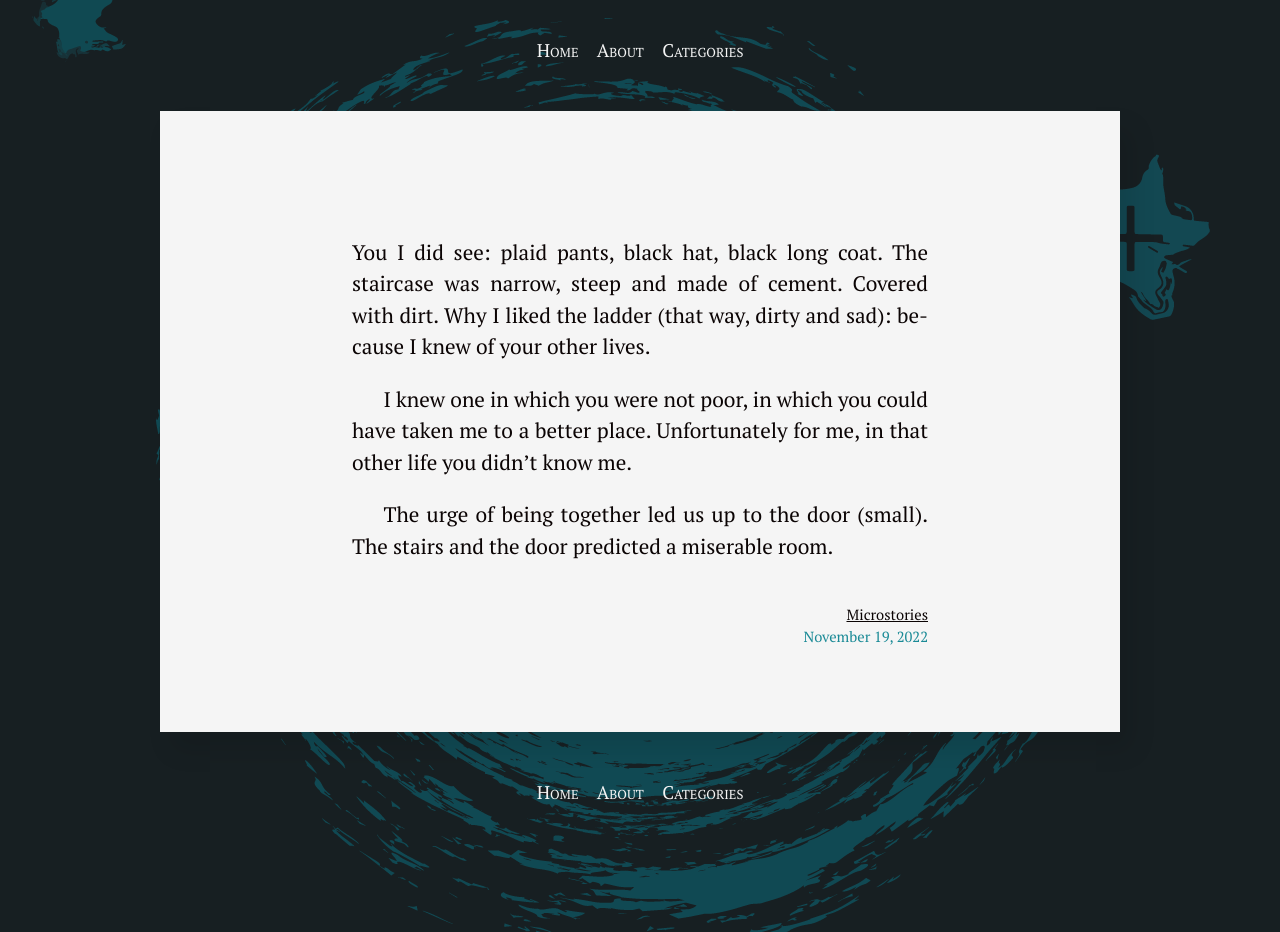
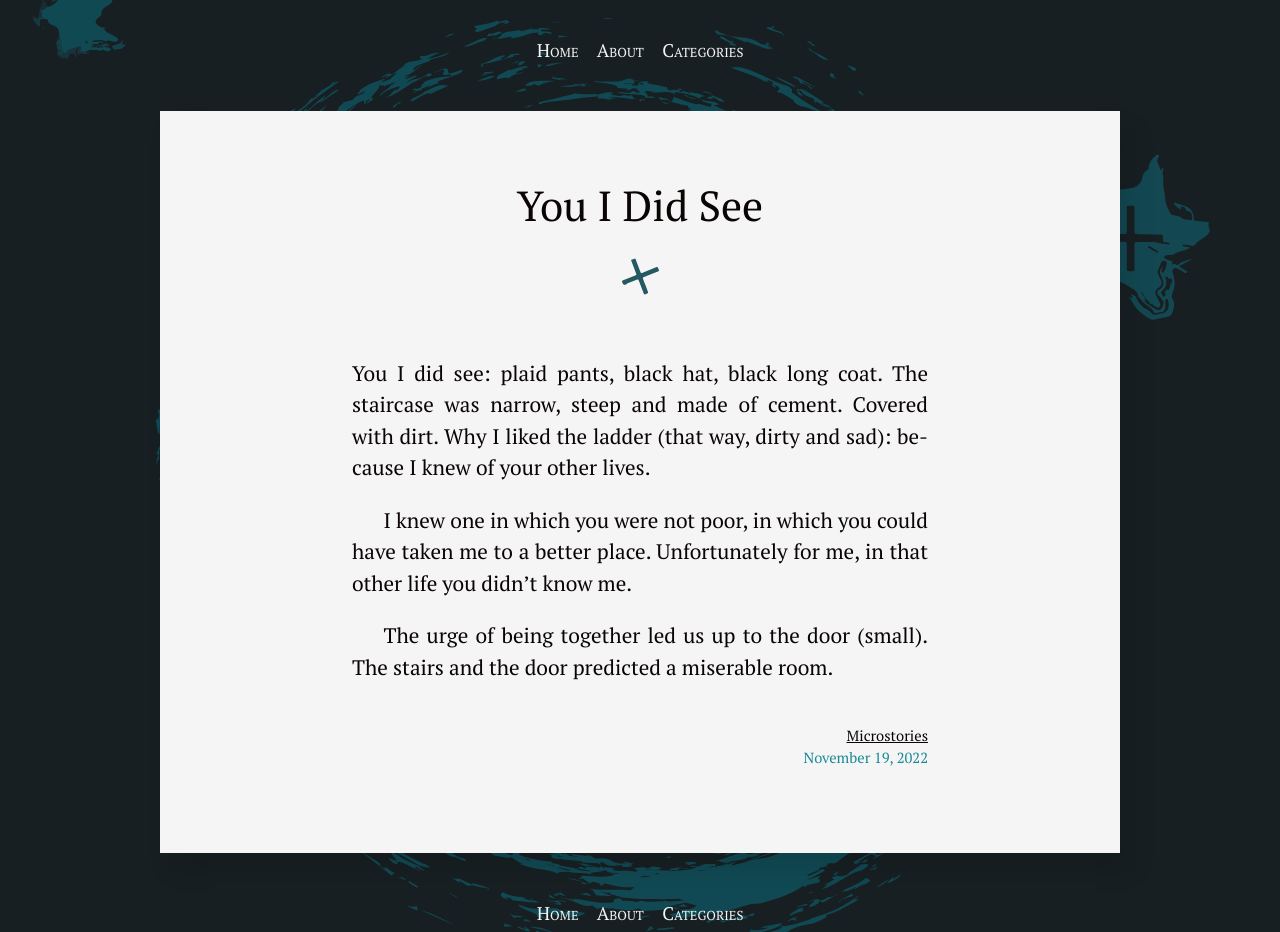
Before and after one commit to silvialohrmann/editorial, a Jekyll site: the page built from _posts/2022-11-19-You-I-did-see.md, in a window 1280 px wide. Built offline with Jekyll 4.4.1, drawn with Linux system fonts in a browser that asks for light colours.

Commit message:
Update 2022-11-19-You-I-did-see.md

```diff
--- a/_posts/2022-11-19-You-I-did-see.md
+++ b/_posts/2022-11-19-You-I-did-see.md
@@ -1,5 +1,5 @@
 ---
-title: ""
+title:
 category: Microstories
 layout: post
 ---
```
